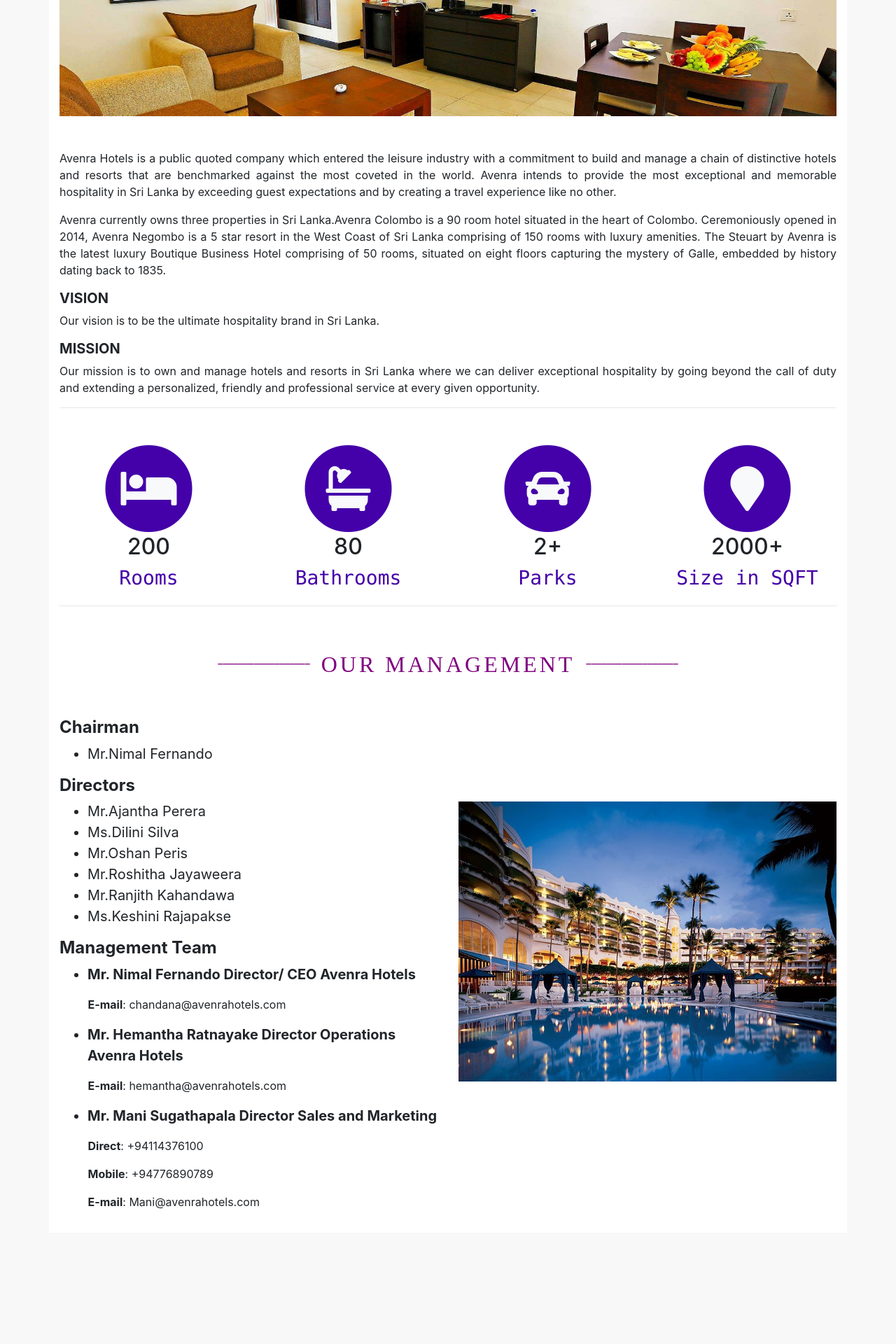
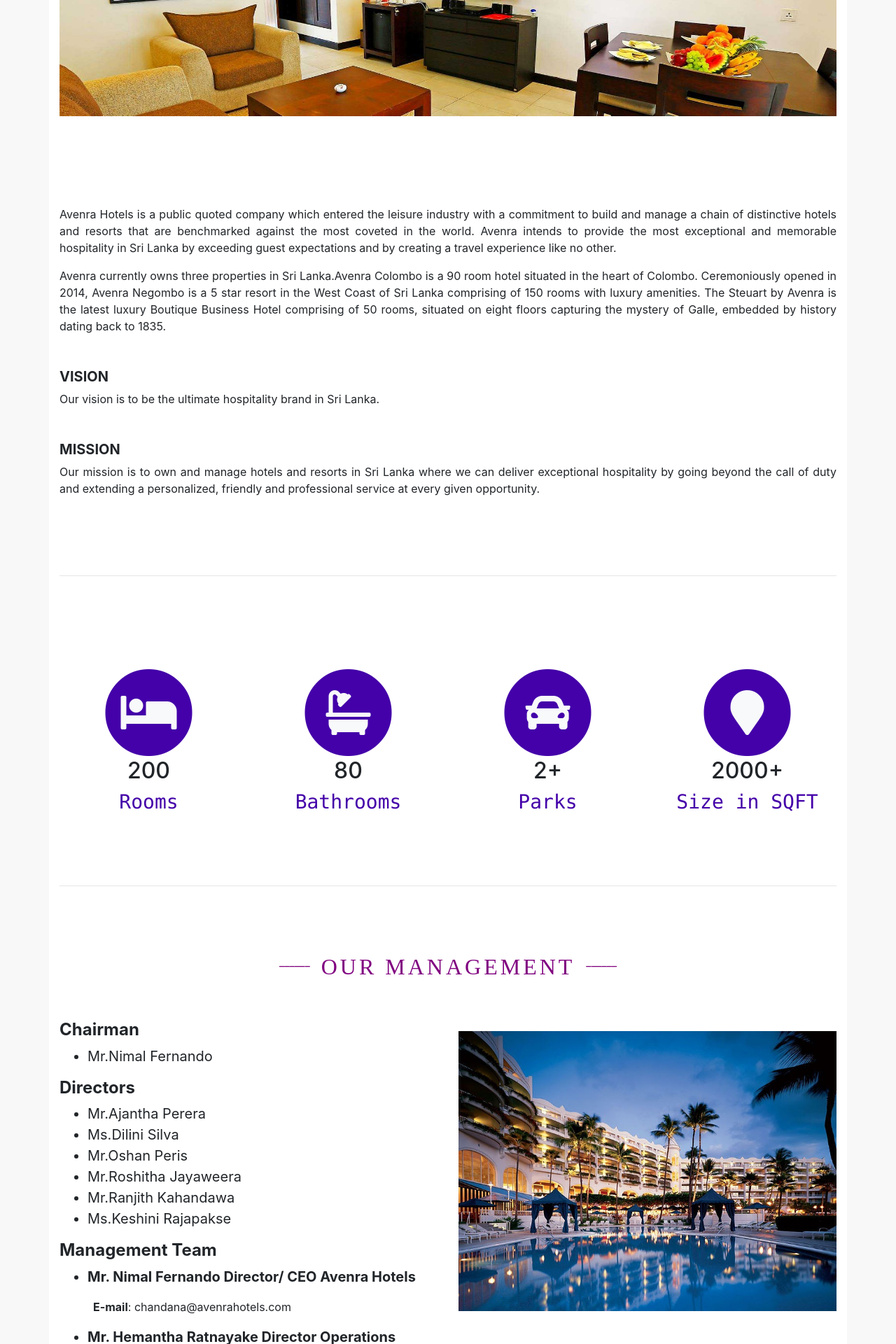
Before and after one commit to Kulesha95/WAD-Mini-Project-Group-3, a PHP site: page /about.php in a window 1280 px wide. Shown: the part 360-2280 px from the top of the page at 70% size. Before the commit the page ends 2087 px from the top, so only its background shows below. Run offline with PHP 8.4, Linux system fonts and the light colour scheme; some libraries are stand-ins or nearby versions.

Commit message:
about code spaces adjusted

```diff
--- a/about.php
+++ b/about.php
@@ -5,57 +5,52 @@
 
 <!-- HTML code goes here -->
 <body >
+
  <div class="container bg-white">
         <section class="about_details section-gap">
             <div class="row justify-content-center">
-            <span class="justify-content-between text-color-purple mr-3 d-none d-md-block">__________________</span>
+                <span class="justify-content-between text-color-purple mr-3 d-none d-md-block">______</span>
                 <h2 class="heading">About Us</h2>
-            <span class="justify-content-between text-color-purple ml-3 d-none d-md-block">__________________</span>
+                <span class="justify-content-between text-color-purple ml-3 d-none d-md-block">______</span>
             </div>
         </section>
-
-
         <div>
-    <div class="about-image"></div>
+            <div class="about-image mb-5"></div>
         </div>
-
-    <br>
-    <br>
-
         <div>
-      <section class="index">
+            <section class="index section-gap">
                 <div>
                     <p id="about1">
-    		Avenra Hotels is a public quoted company which entered the leisure industry with a commitment to build and manage a chain of distinctive hotels and resorts that are benchmarked against the most coveted in the world. Avenra intends to provide the most exceptional and memorable hospitality in Sri Lanka by exceeding guest expectations and by creating a travel experience like no other.
+                        Avenra Hotels is a public quoted company which entered the leisure industry with a commitment to
+                        build and manage a chain of distinctive hotels and resorts that are benchmarked against the most
+                        coveted in the world. Avenra intends to provide the most exceptional and memorable hospitality
+                        in Sri Lanka by exceeding guest expectations and by creating a travel experience like no other.
                     </p>
-
                     <p id="about2">
-            Avenra currently owns three properties in Sri Lanka.Avenra Colombo is a 90 room hotel situated in the heart of Colombo. Ceremoniously opened in 2014, Avenra Negombo is a 5 star resort in the West Coast of Sri Lanka comprising of 150 rooms with luxury amenities. The Steuart by Avenra is the latest luxury Boutique Business Hotel comprising of 50 rooms, situated on eight floors capturing the mystery of Galle, embedded by history dating back to 1835.
+                        Avenra currently owns three properties in Sri Lanka.Avenra Colombo is a 90 room hotel situated
+                        in the heart of Colombo. Ceremoniously opened in 2014, Avenra Negombo is a 5 star resort in the
+                        West Coast of Sri Lanka comprising of 150 rooms with luxury amenities. The Steuart by Avenra is
+                        the latest luxury Boutique Business Hotel comprising of 50 rooms, situated on eight floors
+                        capturing the mystery of Galle, embedded by history dating back to 1835.
                     </p>
                 </div>
-
-        <div>
+                <div class="mt-5">
                     <h5><b>VISION</b></h5>
                     <p id="about_vision">Our vision is to be the ultimate hospitality brand in Sri Lanka.</p>
 
                 </div>
-
-        <div>
+                <div class="mt-5">
                     <h5><b>MISSION</b></h5>
-
-            <p id="about_mission">Our mission is to own and manage hotels and resorts in Sri Lanka where we can deliver exceptional hospitality by going beyond the call of duty and extending a personalized, friendly and professional service at every given opportunity.</p>
+                    <p id="about_mission">Our mission is to own and manage hotels and resorts in Sri Lanka where we can
+                        deliver exceptional hospitality by going beyond the call of duty and extending a personalized,
+                        friendly and professional service at every given opportunity.</p>
                 </div>
-
-
             </section>
-
             <hr>
-
-
-    <section class="label">
+            <section class="label section-gap">
                 <div class="row">
-            <div class="column col-6 col-md-3" >
-            	 <span class="fa-stack fa-4x text-light" >
+                    <div class="column col-6 col-md-3">
+                        <span class="fa-stack fa-4x text-light">
                             <i class="fa fa-circle fa-stack-2x icon-background"></i>
                             <i class="fa fa-bed fa-stack-1x"></i>
                         </span>
@@ -89,20 +84,18 @@
                     </div>
                 </div>
             </section>
+            <hr>
 
-        <hr>
-        <br>
-        <br>
-
-
-    	<section class="management_section">
+            <section class="management_section section-gap">
                 <div class="row justify-content-center">
-                <span class="justify-content-between text-color-purple mr-3 d-none d-md-block">__________________</span>
+                    <span
+                        class="justify-content-between text-color-purple mr-3 d-none d-md-block">______</span>
                     <h2 class="heading">Our Management</h2>
-                <span class="justify-content-between text-color-purple ml-3 d-none d-md-block">__________________</span>
+                    <span
+                        class="justify-content-between text-color-purple ml-3 d-none d-md-block">______</span>
                 </div>
                 <div class="row mt-5">
-        	    <div class="col-12 col-md-6 mb-3">
+                    <div class="col-12 col-md-6">
 
                         <h4><b>Chairman</b></h4>
                         <ul>
@@ -121,34 +114,28 @@
                         <ul>
                             <li id="management_list"><b>Mr. Nimal Fernando Director/ CEO Avenra Hotels</b></li>
                         </ul>
-			            <p>&nbsp;&nbsp;&nbsp;&nbsp;&nbsp;&nbsp;&nbsp;&nbsp;&nbsp;<b>E-mail</b>: chandana@avenrahotels.com</p>
+                        <p class="pl-5"><b>E-mail</b>:
+                            chandana@avenrahotels.com</p>
                         <ul>
-			            <li id="management_list"><b>Mr. Hemantha Ratnayake Director Operations Avenra Hotels</b></li>
+                            <li id="management_list"><b>Mr. Hemantha Ratnayake Director Operations Avenra Hotels</b>
+                            </li>
                         </ul>
-			            <p>&nbsp;&nbsp;&nbsp;&nbsp;&nbsp;&nbsp;&nbsp;&nbsp;&nbsp;<b>E-mail</b>: hemantha@avenrahotels.com</p>
+                        <p class="pl-5"><b>E-mail</b>:
+                            hemantha@avenrahotels.com</p>
                         <ul>
                             <li id="management_list"><b>Mr. Mani Sugathapala Director Sales and Marketing </b></li>
                         </ul>
-			            <p>&nbsp;&nbsp;&nbsp;&nbsp;&nbsp;&nbsp;&nbsp;&nbsp;&nbsp;<b>Direct</b>:  +94114376100 </p>
-			            <p>&nbsp;&nbsp;&nbsp;&nbsp;&nbsp;&nbsp;&nbsp;&nbsp;&nbsp;<b>Mobile</b>:  +94776890789 </p>
-			            <p>&nbsp;&nbsp;&nbsp;&nbsp;&nbsp;&nbsp;&nbsp;&nbsp;&nbsp;<b>E-mail</b>:  Mani@avenrahotels.com </p>
-
+                        <p class="pl-5"><b>Direct</b>: +94114376100 </p>
+                        <p class="pl-5"><b>Mobile</b>: +94776890789 </p>
+                        <p class="pl-5"><b>E-mail</b>: Mani@avenrahotels.com
+                        </p>
                     </div>
-			        <div class="col-md-6">
-			        	<br>
-			        	<br>
-			        	<br>
-			        	<br>
-			        	<br>
-
+                    <div class="col-md-6 mt-3">
                         <div class="about_image_2"></div>
                     </div>
                 </div>
-
             </section>
-
-
-
+        </div>
     </div>
 </body>
 
```
Lines whose indentation alone changed are shown as unchanged.
